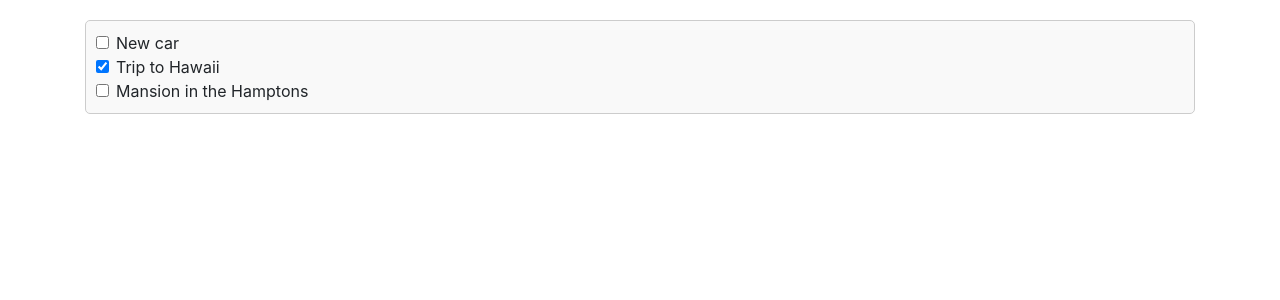
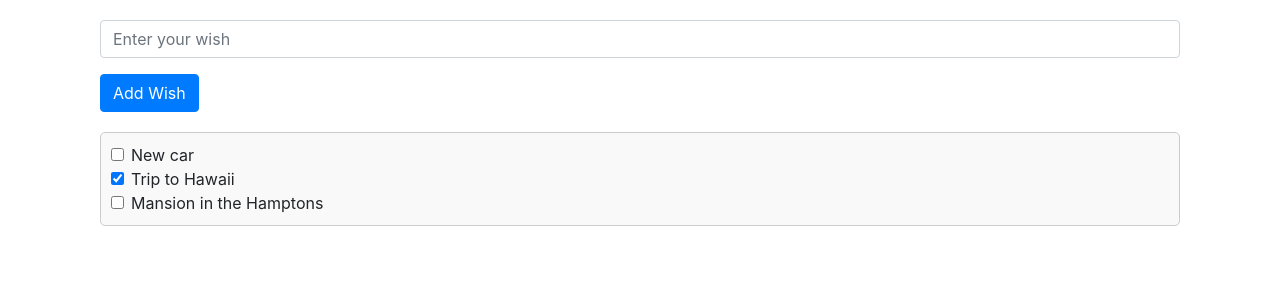
Before and after one commit to tamipu/wish-list, an Angular app: page / in a window 1280 px wide. Shown: the top 300 px of the page. Built offline with nearby package versions, Linux system fonts and the light colour scheme.

Commit message:
add button add wish

```diff
--- a/src/app/app.component.css
+++ b/src/app/app.component.css
@@ -6,3 +6,7 @@
     background-color: #f9f9f9;
     list-style: none;
 }
+
+form{
+    margin-top: 20px;
+}
--- a/src/app/app.component.html
+++ b/src/app/app.component.html
@@ -1,9 +1,18 @@
 <div class="container">
+
+  <div class="container">
+    <form (submit)="addWish()">
+      <div class="form-group">
+        <input type="text" name= "newWishText" class="form-control" [(ngModel)]="newWish" placeholder="Enter your wish">
+      </div>
+      <button type="submit" class="btn btn-primary">Add Wish</button>
+    </form>
+
     <ul class="wish-list">
-    <li *ngFor="let item of items">
+      <li *ngFor="let item of items; index as ii">
         <div class="form-check">
           <label class="form-check-label">
-          <input class="form-check-input" type="checkbox" [checked]="item.isCompleted">
+            <input class="form-check-input" type="checkbox" [checked]="item.isCompleted" (click)="toggleItem(item)" [attr.data-index]="ii">
             {{ item.name }}
           </label>
         </div>
--- a/src/app/app.component.ts
+++ b/src/app/app.component.ts
@@ -2,19 +2,30 @@ import { Component } from '@angular/core';
 import { RouterOutlet } from '@angular/router';
 import { WishItem } from '../shared/module/wishItem';
 import { CommonModule } from '@angular/common';
+import { FormsModule } from '@angular/forms';
 
 @Component({
   selector: 'app-root',
   standalone: true,
-  imports: [RouterOutlet, CommonModule],
+  imports: [RouterOutlet, CommonModule, FormsModule],
   templateUrl: './app.component.html',
   styleUrl: './app.component.css'
 })
 export class AppComponent {
+newWish: string = '';
+addWish() {
+  if (this.newWish.trim()) {
+    this.items.push({ name: this.newWish, isCompleted: false });
+    this.newWish = '';
+  }
+}
   items: WishItem[] = [
     new WishItem('New car'),
     new WishItem('Trip to Hawaii', true),
     new WishItem('Mansion in the Hamptons')
   ];
   title = 'wishlist';
+  toggleItem(item: { name: string, isCompleted: boolean }) {
+    item.isCompleted = !item.isCompleted;
+  }
 }
```
Lines whose indentation alone changed are shown as unchanged.
